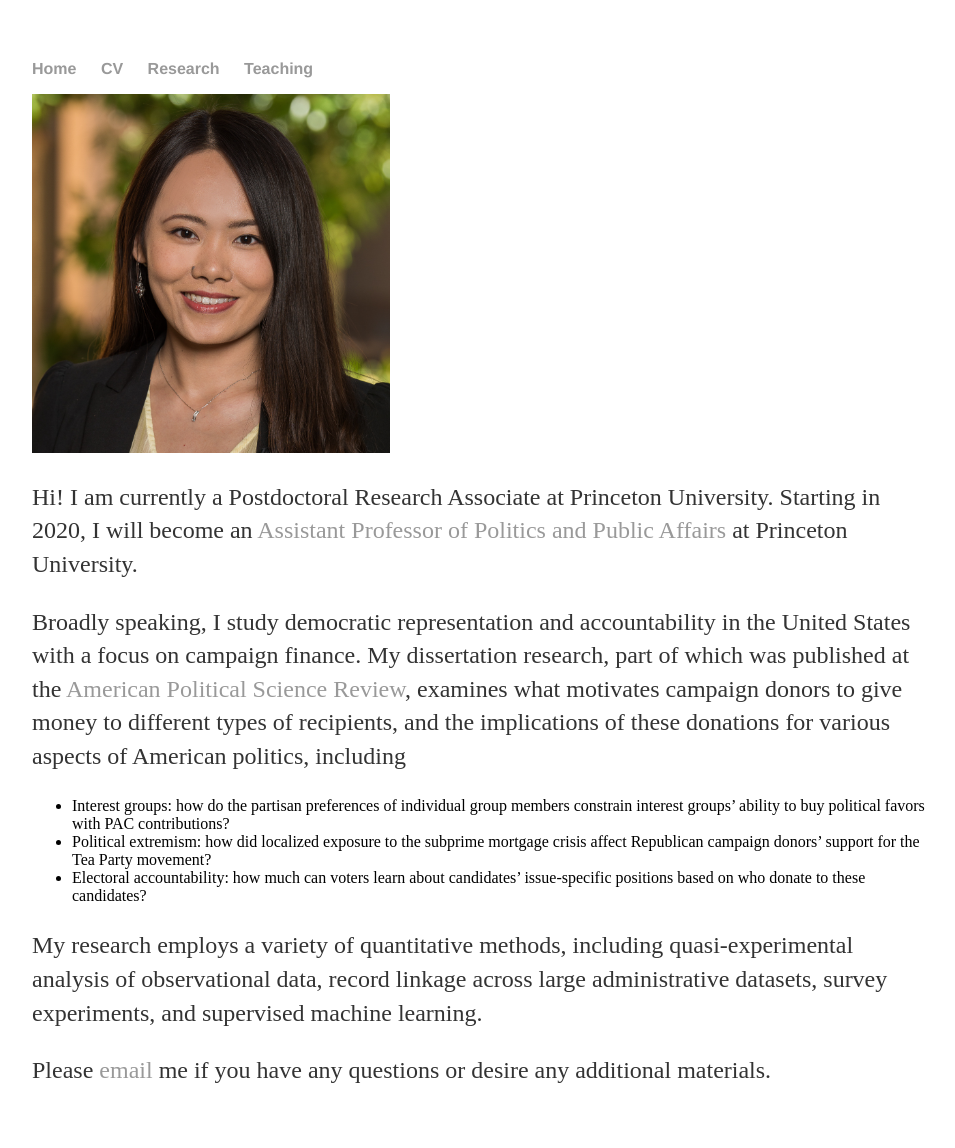
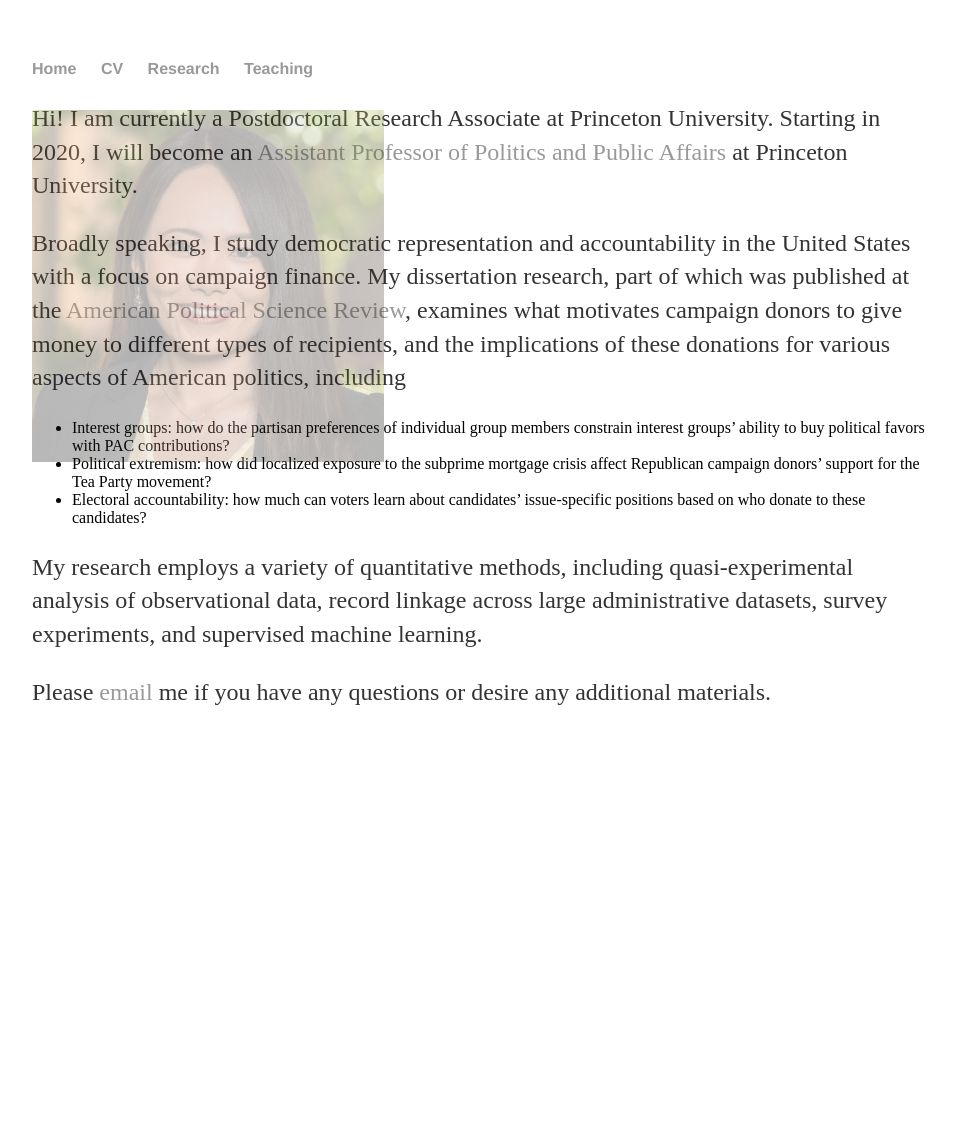
Before and after one commit to zhaoliresearch/zhaoliresearch.github.io, a Jekyll site: the page built from index.html, in a window 1280 px wide. Shown: the whole page, without its empty margins (160-1115 px from the left). Built offline with Jekyll 4.4.1, drawn with Linux system fonts in a browser that asks for light colours; after the commit the page ends 900 px from its top, so only the background shows below that.

Commit message:
Update default.html

```diff
--- a/_layouts/default.html
+++ b/_layouts/default.html
@@ -1,10 +1,29 @@
 <!DOCTYPE html>
 	<html>
 		<head>
+			<style>
+				.container {
+				  position: relative;
+				}
 
+				.topright {
+				  position: absolute;
+				  top: 8px;
+				  right: 16px;
+				  font-size: 18px;
+				}
+
+				img {
+				  width: 100%;
+				  height: auto;
+				  opacity: 0.3;
+				}
+			</style>
 			<title>{{ page.title }}</title>
 			<!-- link to main stylesheet -->
 			<link rel="stylesheet" type="text/css" href="/css/main.css">
+
+
 
 		</head>
 		<body>
```
